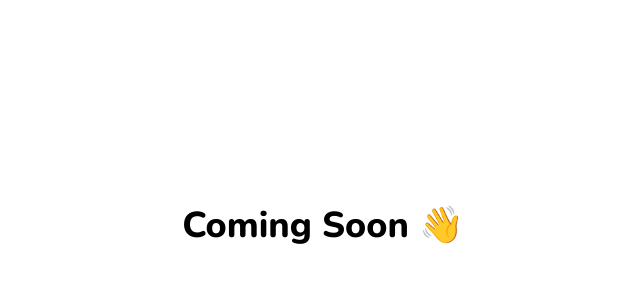
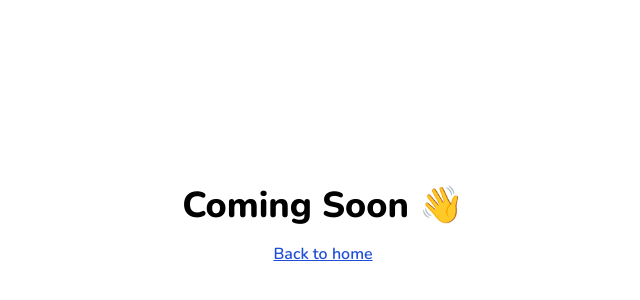
Before and after one commit to Syafiq1331/idn-landingpage-update, a React (Vite) app: page /about in a window 1280 px wide. Shown: the part 174-474 px from the top of the page, without its empty margins (317-957 px from the left). Built offline with nearby package versions, Linux system fonts and the light colour scheme.

Commit message:
fix:add "back to home" anchor link

```diff
--- a/src/components/NotFoundPage.tsx
+++ b/src/components/NotFoundPage.tsx
@@ -5,11 +5,16 @@ interface NotFoundPageProps { }
 const NotFoundPage: React.FC<NotFoundPageProps> = ({ }) => {
   return (
     <div className='
-      h-screen flex justify-center items-center
+      h-screen flex justify-center items-center flex-col
     '>
       <h1 className='text-4xl font-extrabold text-center'>
         Coming Soon 👋
       </h1>
+      <a href="/">
+        <p className=' text-blue-700 font-semibold hover:underline mt-4 underline'>
+          Back to home
+        </p>
+      </a>
     </div>
   );
 };
```
